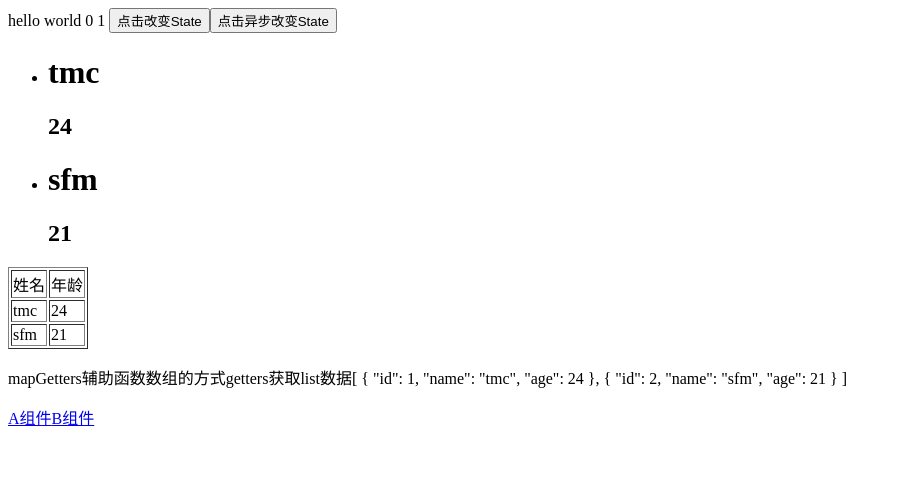
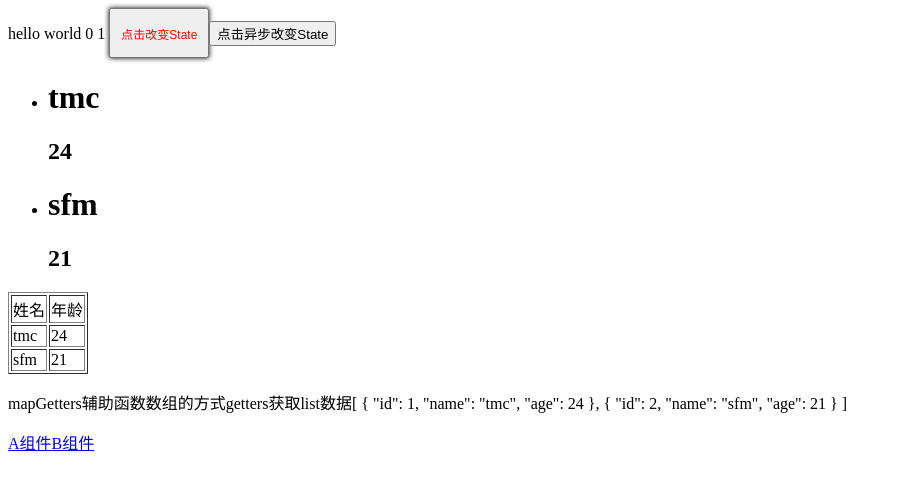
Before and after one commit to tangmengcheng/webpack_vue, a Vue app: page / in a window 1280 px wide. Shown: the top 490 px of the page, without its empty margins (0-901 px from the left). Built offline with nearby package versions, Linux system fonts and the light colour scheme.

Commit message:
modified config and add less

```diff
--- a/config/webpack.config.js
+++ b/config/webpack.config.js
@@ -9,7 +9,7 @@ module.exports = {
   entry: './src/main.js',
   output: {
     filename: 'bundle.[hash:8].js',
-    path: path.resolve(__dirname, 'dist')
+    path: path.resolve(__dirname, '../', 'dist')
   },
   devServer: { // 开发服务器配置
     port: 3000,
--- a/src/App.vue
+++ b/src/App.vue
@@ -3,7 +3,7 @@
     hello world
     {{this.$store.state.count}}
     {{this.$store.getters.count}}
-    <button @click='change'>点击改变State</button>
+    <button @click='change' id='btn'>点击改变State</button>
     <button @click='asyncChange'>点击异步改变State</button>
     <ul>
       <li v-for="(item, index) in arr" :key='index'>
@@ -74,5 +74,15 @@ export default {
 }
 </script>
 
-<style>
+<style lang='less'>
+@import './assets/common/style.less';
+#btn {
+  width: 100px;
+  height: 50px;
+  box-shadow: 0 0 5px #000;
+  & {
+    font-size: 12px;
+    color: @bgColor;
+  }
+}
 </style>
--- /dev/null
+++ b/src/assets/common/style.less
@@ -0,0 +1,5 @@
+// ---------------布局-----------------
+// ---------------字体-----------------
+// ---------------颜色-----------------
+// ---------------边框-----------------
+@bgColor: red;
```
